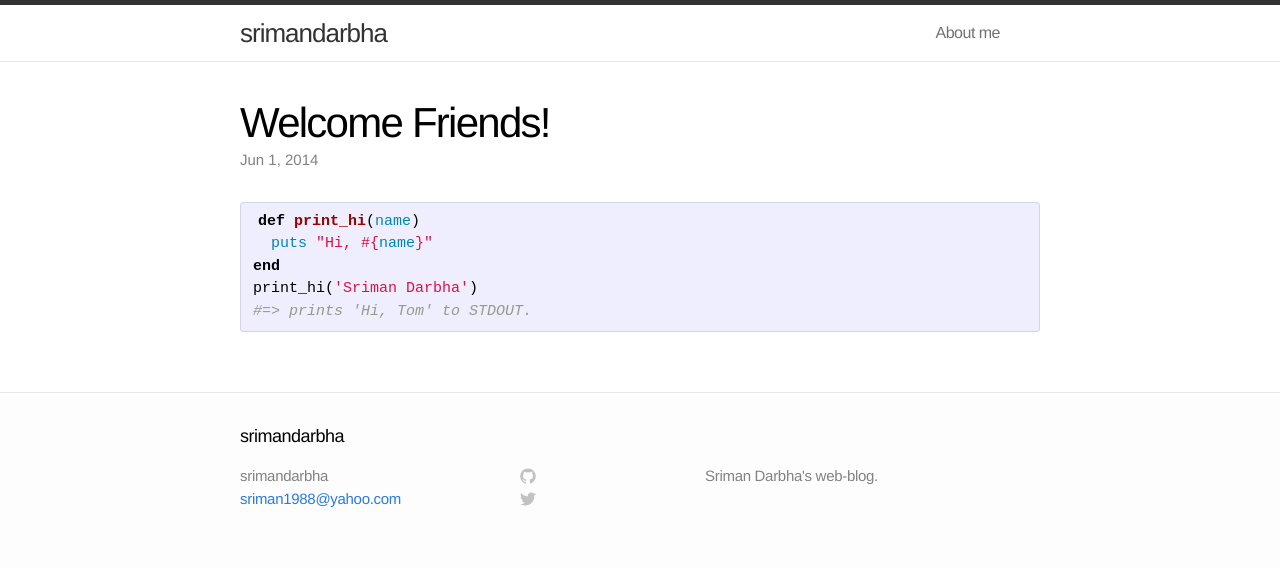
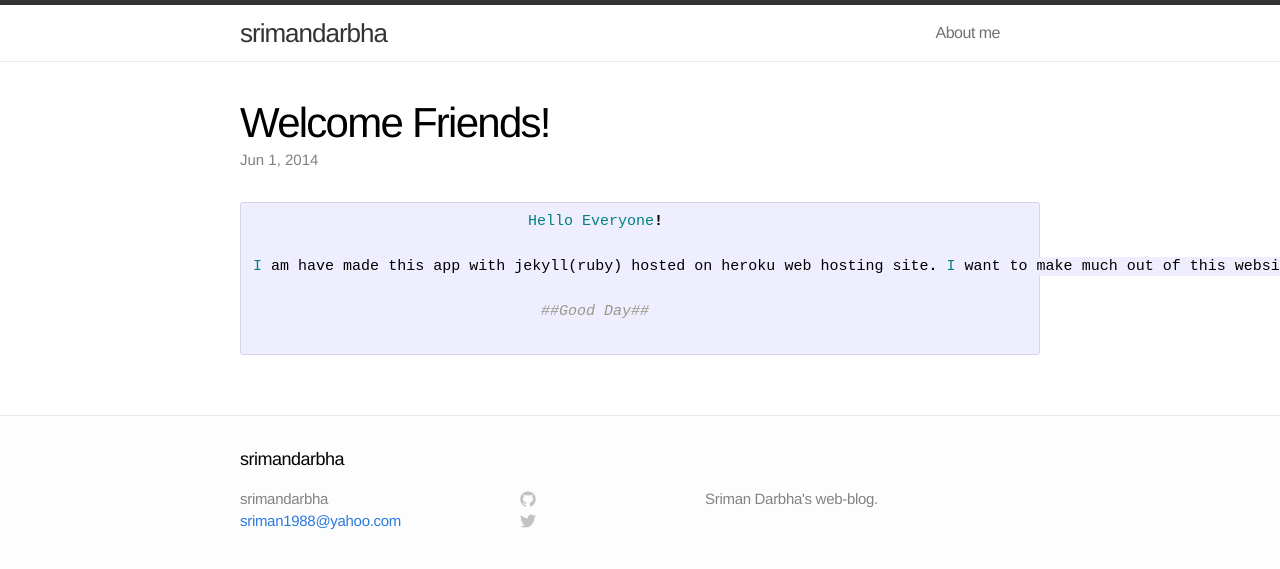
Before and after one commit to srimandarbha/testapp3, a Jekyll site: the page built from _posts/2014-06-01-welcome-Friends.markdown, in a window 1280 px wide. Shown: the top 569 px of the page. Built offline with Jekyll 4.4.1, drawn with Linux system fonts in a browser that asks for light colours.

Commit message:
edited posts .markdown file

```diff
--- a/_posts/2014-06-01-welcome-Friends.markdown
+++ b/_posts/2014-06-01-welcome-Friends.markdown
@@ -6,11 +6,12 @@ categories: jekyll update
 ---
 
 {% highlight ruby %}
-def print_hi(name)
-  puts "Hi, #{name}"
-end
-print_hi('Sriman Darbha')
-#=> prints 'Hi, Tom' to STDOUT.
+                              Hello Everyone!
+
+I am have made this app with jekyll(ruby) hosted on heroku web hosting site. I want to make much out of this website and share my knowledge with you.
+
+                                ##Good Day##
+
 {% endhighlight %}
 
 [jekyll-gh]: https://github.com/jekyll/jekyll
```
